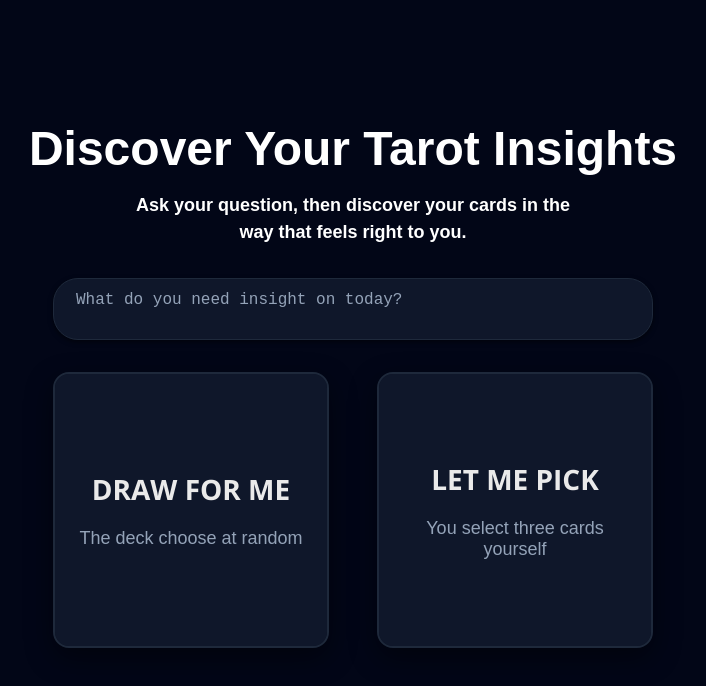
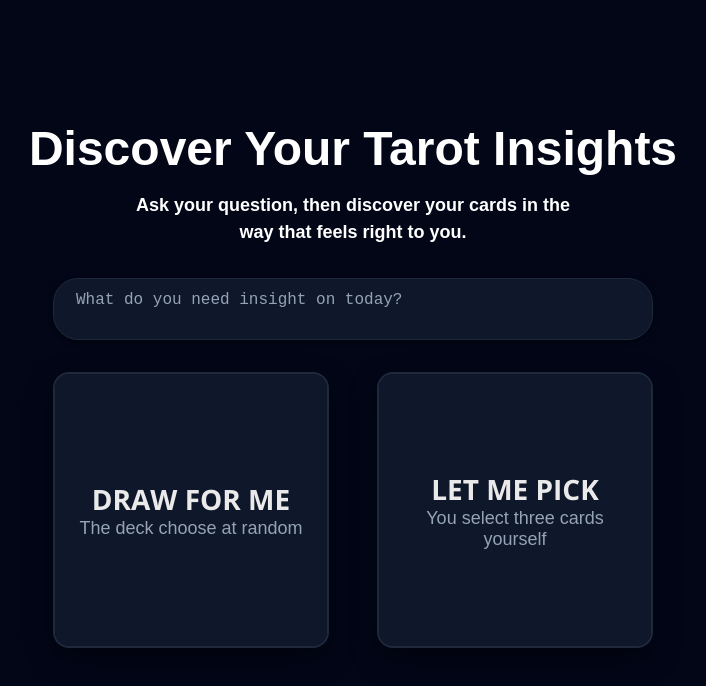
Before and after one commit to anduscheung/tarot-cards-picking, a React (Vite) app: page / in a window 1280 px wide. Shown: the top 686 px of the page, without its empty margins (287-993 px from the left). Built offline with nearby package versions, Linux system fonts and the light colour scheme.

Commit message:
feat: pop the content slightly when hovering on card

```diff
--- a/src/features/Mode/Card.module.scss
+++ b/src/features/Mode/Card.module.scss
@@ -14,22 +14,13 @@
   text-align: center;
 }
 
-@property --angle {
-  syntax: "<angle>";
-  initial-value: 0deg;
-  inherits: false;
-}
-
 .shimmerCard {
   --radius: 16px;
   --border: 2px; /* border thickness */
+  --shimmerBorder: 1px;
   --bg: rgb(15 23 42); /* card background */
-  --shine1: #fff; /* bright points in the shimmer */
-  --shine2: #8ec5ff;
-  --shine3: #b388ff;
 
   width: 100%;
-
   position: relative;
   display: inline-block;
   border: 0;
@@ -61,10 +52,17 @@
   transition: border-image 0.3s ease, border-color 0.3s ease;
 }
 
+@property --angle {
+  syntax: "<angle>";
+  initial-value: 0deg;
+  inherits: false;
+}
+
 .shimmerCard:hover .shimmerCardInner,
 .shimmerCard:focus-visible .shimmerCardInner {
+  --hover-bg: rgb(30, 41, 59);
   border: var(--border) solid transparent; /* make room for gradient */
-  background: linear-gradient(var(--bg), var(--bg)) padding-box,
+  background: linear-gradient(var(--hover-bg), var(--hover-bg)) padding-box,
     conic-gradient(
         from var(--angle),
         #3b82f6 0deg,
@@ -76,7 +74,6 @@
         #3b82f6 360deg
       )
       border-box;
-
   background-clip: padding-box, border-box;
   background-origin: padding-box, border-box;
 
@@ -89,3 +86,33 @@
     --angle: 360deg;
   }
 }
+
+/* Content pop wrapper */
+.content {
+  transform-origin: center;
+  transform: scale(1); /* default */
+  transition: transform 1s cubic-bezier(0.2, 0.7, 0.2, 1), filter 1s ease, color 1s ease,
+    letter-spacing 1s ease;
+}
+
+/* On hover: pop the content slightly, no layout change */
+.shimmerCard:hover .content,
+.shimmerCard:focus-visible .content {
+  transform: scale(1.06);
+  filter: drop-shadow(0 2px 6px rgba(62, 130, 246, 0.25));
+}
+
+/* Subtle readability boost */
+.title,
+.substring {
+  transition: color 1s ease, text-shadow 1s ease;
+}
+.shimmerCard:hover .title,
+.shimmerCard:focus-visible .title {
+  color: #eef4ff; /* a hair brighter */
+  text-shadow: 0 0 8px rgba(62, 130, 246, 0.25); /* soft glow */
+}
+.shimmerCard:hover .substring,
+.shimmerCard:focus-visible .substring {
+  color: #b6c3da;
+}
--- a/src/features/Mode/Card.tsx
+++ b/src/features/Mode/Card.tsx
@@ -9,8 +9,10 @@
   return (
     <div className={styles.shimmerCard}>
       <div className={styles.shimmerCardInner}>
-        <div className={`${styles.title} ${styles.text}`}>{title}</div>
-        <div className={`${styles.substring} ${styles.text}`}>{substring}</div>
+        <div className={styles.content}>
+          <div className={`${styles.title} ${styles.text}`}>{title}</div>
+          <div className={`${styles.substring} ${styles.text}`}>{substring}</div>
+        </div>
       </div>
     </div>
   );
```
